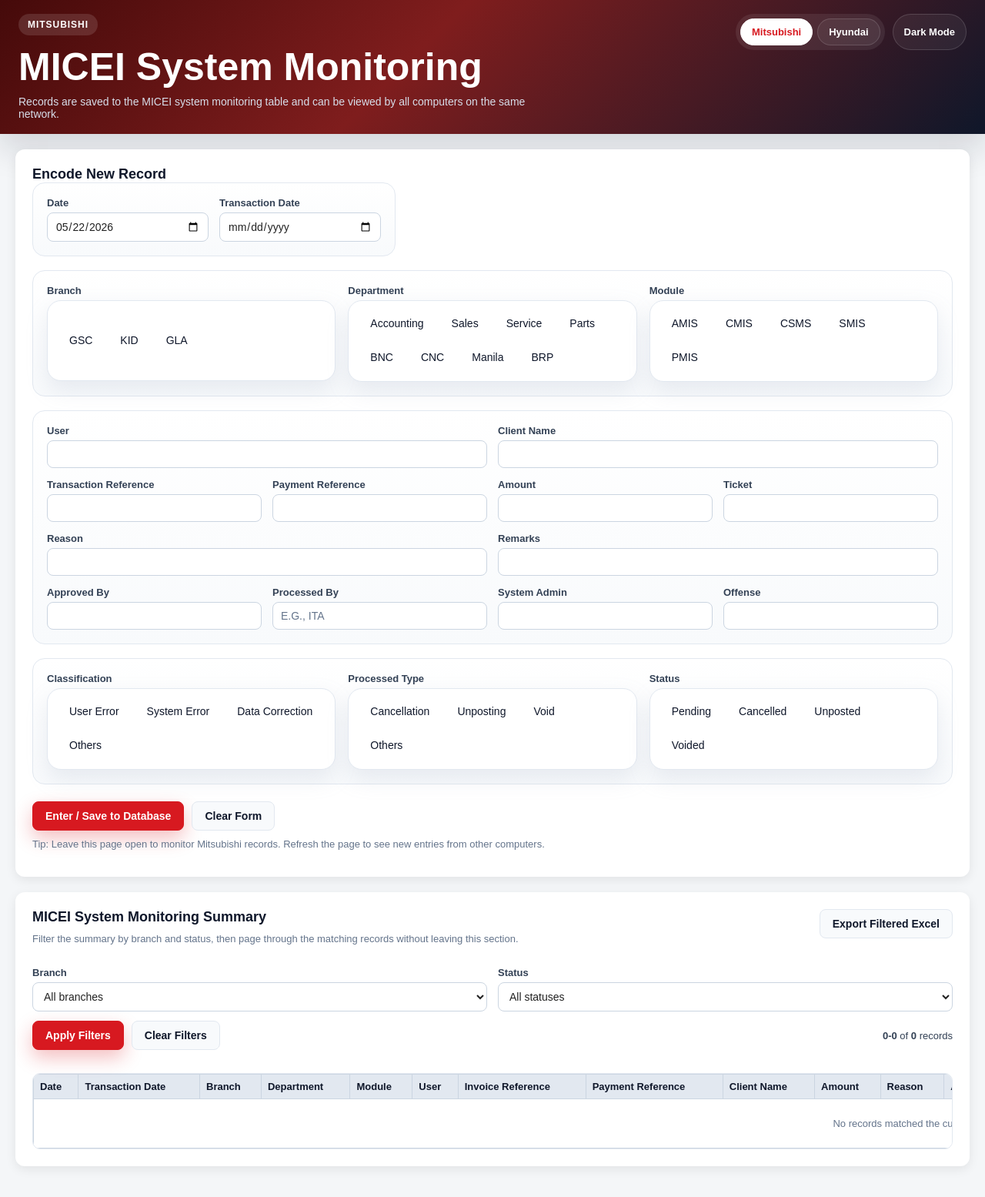
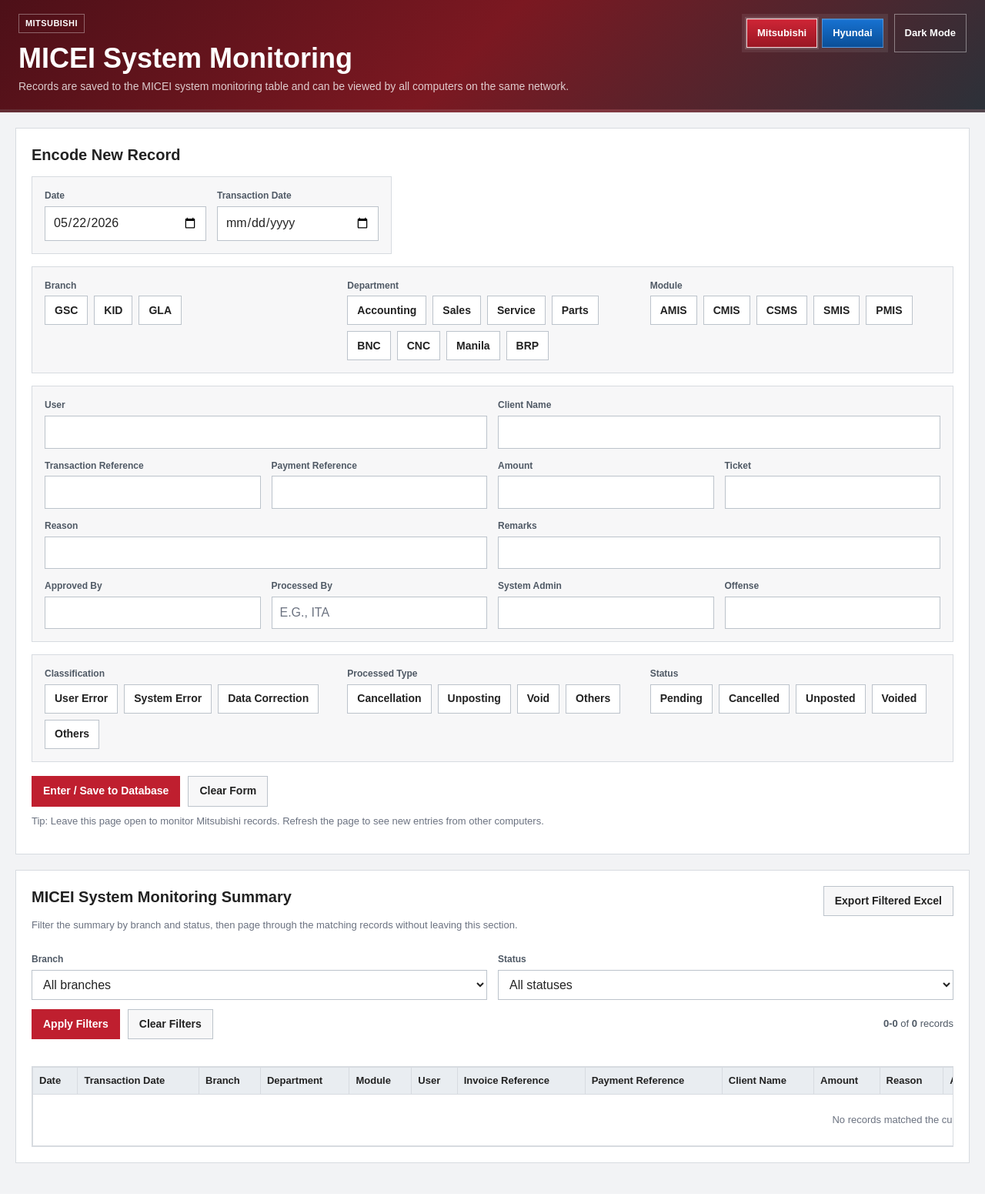
Before and after one commit to Wysi-Chel/system_monitoring_micei, a PHP site: page / in a window 1280 px wide. Shown: the whole page at 77% size. Run offline with PHP 8.4, Linux system fonts and the light colour scheme; data that the repository does not hold is empty.

Commit message:
summary edit

```diff
--- a/assets/css/index.css
+++ b/assets/css/index.css
@@ -1,96 +1,82 @@
 :root {
-    --bg: #f4f6f8;
+    --bg: #f2f3f5;
+    --surface: #ffffff;
+    --surface-soft: #f7f7f8;
     --text: #222222;
-    --text-strong: #0f172a;
-    --text-soft: #334155;
-    --text-muted: #64748b;
+    --text-soft: #4f5965;
+    --text-muted: #6b7280;
+    --border: #d7dbe0;
+    --border-strong: #bcc3cb;
+    --table-head: #e9edf1;
+    --table-row: #fafbfc;
+    --overlay: rgba(0, 0, 0, 0.45);
+    --brand: #bf1f2f;
+    --brand-dark: #991927;
+    --brand-soft: #f8dde1;
+    --header-bg: linear-gradient(135deg, #4d1018 0%, #7b1821 48%, #2c3139 100%);
     --header-text: #ffffff;
-    --header-muted: #d7deea;
-    --surface: #ffffff;
-    --surface-alt: #f8fafc;
-    --section-bg: linear-gradient(180deg, #ffffff 0%, #f8fafc 100%);
-    --border: #e2e8f0;
-    --border-strong: #cbd5e1;
-    --input-bg: #ffffff;
-    --table-head: #e2e8f0;
-    --table-alt: #f8fafc;
-    --overlay: rgba(15, 23, 42, 0.64);
-    --shadow-card: 0 4px 14px rgba(0, 0, 0, 0.08);
-    --shadow-option: 0 12px 28px rgba(148, 163, 184, 0.18);
-    --shadow-modal: 0 24px 60px rgba(15, 23, 42, 0.3);
-    --success-bg: #dcfce7;
-    --success-text: #166534;
-    --brand: #d71920;
-    --brand-soft: rgba(215, 25, 32, 0.1);
-    --brand-hover: rgba(215, 25, 32, 0.08);
-    --brand-shadow: rgba(215, 25, 32, 0.28);
-    --brand-focus: rgba(215, 25, 32, 0.18);
-    --header-bg: linear-gradient(135deg, #450a0a 0%, #7f1d1d 42%, #0f172a 100%);
+    --header-muted: rgba(255, 255, 255, 0.78);
+    --success-bg: #e5f5e6;
+    --success-text: #1f6b2d;
+    --focus: rgba(191, 31, 47, 0.18);
 }
 
 body.company-hyundai {
-    --brand: #0b63ce;
-    --brand-soft: rgba(11, 99, 206, 0.1);
-    --brand-hover: rgba(11, 99, 206, 0.08);
-    --brand-shadow: rgba(11, 99, 206, 0.28);
-    --brand-focus: rgba(11, 99, 206, 0.18);
-    --header-bg: linear-gradient(135deg, #08254b 0%, #0b63ce 42%, #0f172a 100%);
+    --brand: #0b61ba;
+    --brand-dark: #084d94;
+    --brand-soft: #dceaf9;
+    --header-bg: linear-gradient(135deg, #08325d 0%, #0a4a88 48%, #2c3139 100%);
+    --focus: rgba(11, 97, 186, 0.18);
 }
 
 html.dark-theme {
-    --bg: #020617;
-    --text: #e2e8f0;
-    --text-strong: #f8fafc;
-    --text-soft: #cbd5e1;
-    --text-muted: #94a3b8;
-    --header-muted: #c8d4e8;
-    --surface: #0f172a;
-    --surface-alt: #111c2f;
-    --section-bg: linear-gradient(180deg, #10192d 0%, #0b1220 100%);
-    --border: #1e293b;
-    --border-strong: #334155;
-    --input-bg: #0b1220;
-    --table-head: #132033;
-    --table-alt: #0b1322;
-    --overlay: rgba(2, 6, 23, 0.8);
-    --shadow-card: 0 18px 42px rgba(0, 0, 0, 0.36);
-    --shadow-option: 0 16px 34px rgba(0, 0, 0, 0.28);
-    --shadow-modal: 0 28px 72px rgba(0, 0, 0, 0.5);
-    --success-bg: #083826;
-    --success-text: #86efac;
+    --bg: #181c20;
+    --surface: #242a31;
+    --surface-soft: #1d2329;
+    --text: #eef2f5;
+    --text-soft: #c7d0d8;
+    --text-muted: #9eabb7;
+    --border: #39424c;
+    --border-strong: #4a5662;
+    --table-head: #313943;
+    --table-row: #20262d;
+    --overlay: rgba(0, 0, 0, 0.6);
+    --header-muted: rgba(255, 255, 255, 0.72);
+    --success-bg: #163822;
+    --success-text: #8dd9a0;
 }
 
 html.dark-theme body.company-mitsubishi {
-    --header-bg: linear-gradient(135deg, #25070a 0%, #6c1017 42%, #020617 100%);
+    --header-bg: linear-gradient(135deg, #4a0e14 0%, #5f1118 48%, #161a1f 100%);
 }
 
 html.dark-theme body.company-hyundai {
-    --header-bg: linear-gradient(135deg, #031a39 0%, #0a4b99 42%, #020617 100%);
+    --header-bg: linear-gradient(135deg, #052a4b 0%, #073966 48%, #161a1f 100%);
 }
 
 * {
     box-sizing: border-box;
-    font-family: Arial, sans-serif;
 }
 
 body {
     margin: 0;
     background: var(--bg);
     color: var(--text);
-    transition: background 0.2s ease, color 0.2s ease;
+    font-family: Arial, sans-serif;
+    line-height: 1.4;
 }
 
 header {
+    padding: 18px 24px 20px;
     background: var(--header-bg);
     color: var(--header-text);
-    padding: 18px 24px;
-    box-shadow: 0 20px 40px rgba(15, 23, 42, 0.14);
+    border-bottom: 4px solid rgba(255, 255, 255, 0.12);
 }
 
 .header-bar {
     display: flex;
+    justify-content: space-between;
     align-items: flex-start;
-    justify-content: space-between;
     gap: 20px;
 }
 
@@ -100,33 +86,31 @@ header {
 }
 
 .header-kicker {
-    display: inline-flex;
-    align-items: center;
-    padding: 7px 12px;
-    border-radius: 999px;
-    background: rgba(255, 255, 255, 0.12);
+    display: inline-block;
+    padding: 4px 8px;
+    border: 1px solid rgba(255, 255, 255, 0.35);
     color: #ffffff;
-    font-size: 12px;
+    font-size: 11px;
     font-weight: bold;
-    letter-spacing: 0.08em;
+    letter-spacing: 0.04em;
     text-transform: uppercase;
 }
 
 header h1 {
-    margin: 12px 0 0;
-    font-size: 50px;
+    margin: 12px 0 6px;
+    font-size: 36px;
+    line-height: 1.15;
 }
 
 header p {
-    margin: 8px 0 0;
+    margin: 0;
+    max-width: 760px;
     color: var(--header-muted);
     font-size: 14px;
-    max-width: 700px;
 }
 
 .header-meta {
     display: flex;
-    flex: 0 0 auto;
     flex-direction: column;
     align-items: flex-end;
     gap: 12px;
@@ -136,7 +120,7 @@ header p {
     display: flex;
     flex-wrap: wrap;
     justify-content: flex-end;
-    gap: 10px;
+    gap: 8px;
 }
 
 .company-switch {
@@ -144,68 +128,81 @@ header p {
     flex-wrap: wrap;
     gap: 6px;
     padding: 6px;
-    border-radius: 999px;
     background: rgba(255, 255, 255, 0.08);
 }
 
-.switch-link,
-.theme-toggle {
-    border: 1px solid rgba(255, 255, 255, 0.14);
-    border-radius: 999px;
-    padding: 10px 14px;
+.switch-link {
+    display: inline-block;
+    padding: 9px 13px;
+    border: 1px solid rgba(255, 255, 255, 0.28);
     color: #ffffff;
     font-size: 13px;
     font-weight: bold;
-    line-height: 1;
     text-decoration: none;
-    background: rgba(255, 255, 255, 0.06);
     cursor: pointer;
-    transition: background 0.15s ease, color 0.15s ease, border-color 0.15s ease;
+    box-shadow: inset 0 1px 0 rgba(255, 255, 255, 0.16);
+}
+
+.company-switch .switch-link:first-child {
+    background: linear-gradient(180deg, #cf2536 0%, #9a1724 100%);
+}
+
+.company-switch .switch-link:last-child {
+    background: linear-gradient(180deg, #1772d2 0%, #0a4f98 100%);
+}
+
+.theme-toggle {
+    display: inline-block;
+    padding: 9px 13px;
+    border: 1px solid rgba(255, 255, 255, 0.4);
+    background: transparent;
+    color: #ffffff;
+    font-size: 13px;
+    font-weight: bold;
+    text-decoration: none;
+    cursor: pointer;
 }
 
 .switch-link:hover,
 .theme-toggle:hover {
-    background: rgba(255, 255, 255, 0.14);
+    background: rgba(255, 255, 255, 0.1);
 }
 
 .switch-link.active {
-    background: #ffffff;
-    border-color: #ffffff;
-    color: var(--brand);
+    border-color: rgba(255, 255, 255, 0.82);
+    box-shadow: inset 0 1px 0 rgba(255, 255, 255, 0.18), 0 0 0 2px rgba(255, 255, 255, 0.14);
 }
 
 main {
+    max-width: 1500px;
+    margin: 0 auto;
     padding: 20px;
-    max-width: 1520px;
-    margin: 0 auto;
 }
 
 .card {
+    margin-bottom: 20px;
+    padding: 20px;
+    border: 1px solid var(--border);
     background: var(--surface);
-    border-radius: 12px;
-    padding: 22px;
-    box-shadow: var(--shadow-card);
-    margin-bottom: 20px;
-    transition: background 0.2s ease, color 0.2s ease;
 }
 
 h2 {
-    margin: 0;
-    color: var(--text-strong);
-    font-size: 18px;
+    margin: 0 0 14px;
+    color: var(--text);
+    font-size: 20px;
 }
 
 form {
     display: grid;
-    gap: 18px;
+    gap: 16px;
 }
 
 label {
     display: block;
-    font-size: 13px;
-    font-weight: bold;
     margin-bottom: 5px;
     color: var(--text-soft);
+    font-size: 12px;
+    font-weight: bold;
 }
 
 input,
@@ -214,10 +211,9 @@ textarea {
     width: 100%;
     padding: 9px 10px;
     border: 1px solid var(--border-strong);
-    border-radius: 8px;
-    font-size: 14px;
+    background: var(--surface);
     color: var(--text);
-    background: var(--input-bg);
+    font: inherit;
 }
 
 input::placeholder,
@@ -235,14 +231,13 @@ select:focus,
 textarea:focus {
     outline: none;
     border-color: var(--brand);
-    box-shadow: 0 0 0 3px var(--brand-focus);
+    box-shadow: 0 0 0 2px var(--focus);
 }
 
 .form-section {
+    padding: 16px;
     border: 1px solid var(--border);
-    border-radius: 16px;
-    padding: 18px;
-    background: var(--section-bg);
+    background: var(--surface-soft);
 }
 
 .form-section.compact-section {
@@ -300,32 +295,26 @@ textarea:focus {
 }
 
 .selector-field-medium .option-group {
-    min-height: 105px;
+    min-height: 0;
 }
 
 .selector-field-tall .option-group {
-    min-height: 184px;
+    min-height: 0;
 }
 
 .option-group {
     display: flex;
     flex-wrap: wrap;
-    gap: 0;
-    padding: 8px 10px;
-    border-radius: 18px;
-    border: 1px solid var(--border);
-    background: var(--surface);
-    box-shadow: var(--shadow-option);
+    gap: 8px;
 }
 
 .option-button {
     display: inline-flex;
-    margin-bottom: 0;
+    position: relative;
+    margin: 0;
+    color: inherit;
     font-size: 14px;
-    font-weight: normal;
-    color: inherit;
     cursor: pointer;
-    position: relative;
 }
 
 .option-button input {
@@ -338,51 +327,29 @@ textarea:focus {
     display: inline-flex;
     align-items: center;
     justify-content: center;
-    min-height: 44px;
-    padding: 10px 18px 12px;
-    border: none;
-    border-radius: 14px;
-    background: transparent;
-    color: var(--text-strong);
-    position: relative;
-    transition: color 0.15s ease, background 0.15s ease, transform 0.15s ease;
-}
-
-.option-button span::after {
-    content: "";
-    position: absolute;
-    left: 16px;
-    right: 16px;
-    bottom: 6px;
-    height: 4px;
-    border-radius: 999px;
-    background: transparent;
-    transition: background 0.15s ease, box-shadow 0.15s ease;
+    min-height: 38px;
+    padding: 8px 12px;
+    border: 1px solid var(--border-strong);
+    background: var(--surface);
+    color: var(--text);
 }
 
 .option-button:hover span {
-    background: var(--brand-hover);
-    color: var(--brand);
+    background: var(--surface-soft);
 }
 
 .option-button input:checked + span {
+    border-color: var(--brand);
     background: var(--brand-soft);
-    color: var(--brand);
+    color: var(--brand-dark);
     font-weight: bold;
-    transform: translateY(-1px);
 }
 
 .option-button input:checked + span::before {
     content: "\2713";
     margin-right: 6px;
     color: var(--success-text);
-    font-size: 13px;
-    font-weight: bold;
-}
-
-.option-button input:checked + span::after {
-    background: var(--brand);
-    box-shadow: 0 4px 10px var(--brand-shadow);
+    font-size: 12px;
 }
 
 textarea {
@@ -403,36 +370,36 @@ textarea {
 }
 
 .buttons {
-    margin-top: 4px;
+    margin-top: 2px;
 }
 
 button,
 .button-link,
 .page-number {
-    border-radius: 8px;
-    padding: 10px 16px;
-    font-weight: bold;
-    cursor: pointer;
-    font-size: 14px;
-    text-decoration: none;
     display: inline-flex;
     align-items: center;
     justify-content: center;
-    transition: background 0.15s ease, color 0.15s ease, border-color 0.15s ease;
+    padding: 9px 14px;
+    border: 1px solid var(--border-strong);
+    background: var(--surface-soft);
+    color: var(--text);
+    font: inherit;
+    font-size: 14px;
+    font-weight: bold;
+    text-decoration: none;
+    cursor: pointer;
 }
 
 .primary {
-    border: 1px solid var(--brand);
+    border-color: var(--brand);
     background: var(--brand);
     color: #ffffff;
-    box-shadow: 0 10px 24px var(--brand-shadow);
 }
 
 .secondary,
 .page-number {
-    border: 1px solid var(--border);
-    background: var(--surface-alt);
-    color: var(--text-strong);
+    background: var(--surface-soft);
+    color: var(--text);
 }
 
 .button-link.disabled,
@@ -445,11 +412,11 @@ button,
 .summary-header {
     align-items: flex-start;
     justify-content: space-between;
-    margin-bottom: 16px;
+    margin-bottom: 14px;
 }
 
 .summary-note {
-    margin-top: 6px;
+    margin-top: 4px;
 }
 
 .summary-filter-form {
@@ -558,7 +521,6 @@ button,
 .table-wrapper {
     overflow-x: auto;
     border: 1px solid var(--border);
-    border-radius: 10px;
     background: var(--surface);
 }
 
@@ -571,8 +533,9 @@ table {
 
 th,
 td {
-    border: 1px solid var(--border-strong);
     padding: 8px;
+    border: 1px solid var(--border);
+    color: var(--text);
     font-size: 13px;
     text-align: left;
     white-space: nowrap;
@@ -580,11 +543,11 @@ td {
 
 th {
     background: var(--table-head);
-    color: var(--text-strong);
+    color: var(--text);
 }
 
 tr:nth-child(even) {
-    background: var(--table-alt);
+    background: var(--table-row);
 }
 
 .empty-table {
@@ -606,13 +569,13 @@ tr:nth-child(even) {
 .page-number.active {
     border-color: var(--brand);
     background: var(--brand-soft);
-    color: var(--brand);
+    color: var(--brand-dark);
 }
 
 .note {
+    margin-top: 10px;
+    color: var(--text-muted);
     font-size: 13px;
-    color: var(--text-muted);
-    margin-top: 10px;
 }
 
 @media (max-width: 1100px) {
```
Also changed, not shown: other parts of assets/css/index.css (+25 -90 lines), includes/partials/summary_table.php (line endings or trailing spaces).
